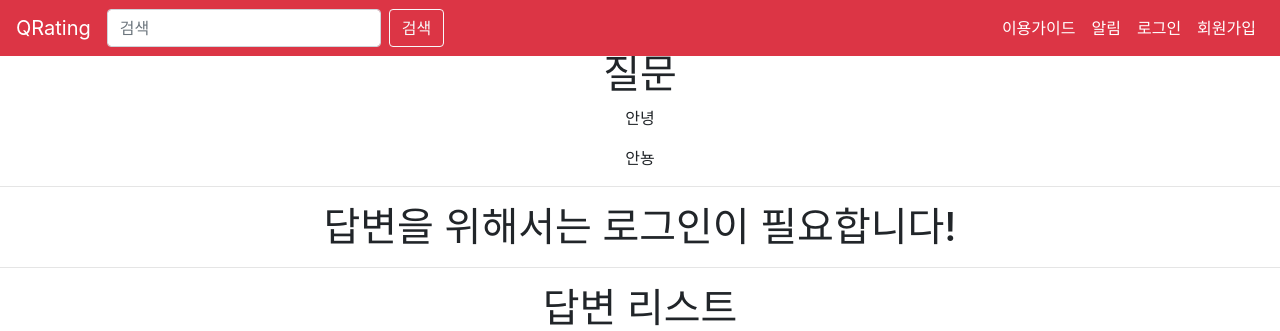
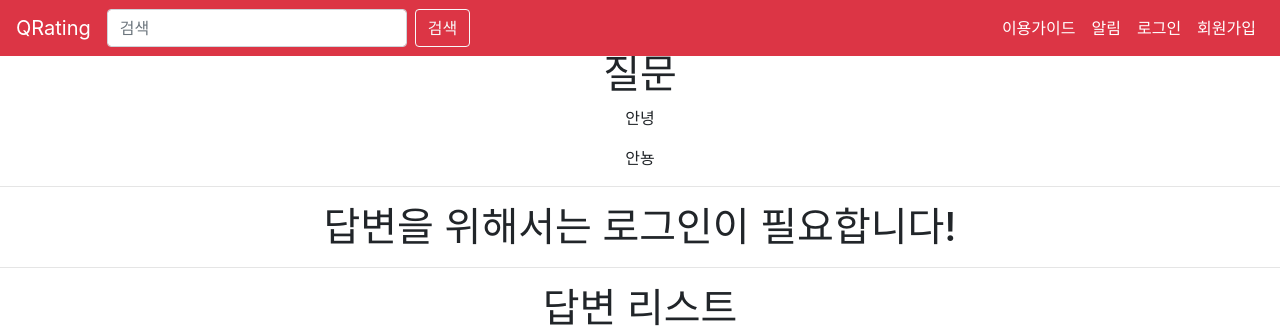
Before and after one commit to qrating/qrating, a Django app: page /question/2 in a window 1280 px wide. Shown: the top 331 px of the page. Run offline with Django 3.2, Linux system fonts and the light colour scheme; data comes from the database, SQL or seed files in the repository; both versions use the stored data as it was after the commit; parts of the project's set-up code (start-up, migrations or seed data) failed here and were passed over; some libraries are stand-ins or nearby versions.

Commit message:
commit for pull

```diff
--- a/blog/forms.py
+++ b/blog/forms.py
@@ -10,7 +10,7 @@ class QuestionForm(forms.ModelForm):
         widgets={
             'title': forms.TextInput(attrs={'class':'form-control'}),
             'content': forms.Textarea(attrs={'class':'form-control', 'placeholder':'화이팅><'}),
-            'price' : forms.NumberInput(attrs={'class':'form-control'}),
+            'price' : forms.Select(attrs={'class':'form-control'}),
         }
         labels={
             'title': '제목',
--- a/blog/templates/base.html
+++ b/blog/templates/base.html
@@ -9,7 +9,23 @@
         <link rel="stylesheet" href="https://stackpath.bootstrapcdn.com/bootstrap/4.3.1/css/bootstrap.min.css" integrity="sha384-ggOyR0iXCbMQv3Xipma34MD+dH/1fQ784/j6cY/iJTQUOhcWr7x9JvoRxT2MZw1T" crossorigin="anonymous">
         <link rel="stylesheet" type ="text/css" href="{% static 'blog/css/style.css' %}">
         <script src="{%static 'blog.js.function.js'%}" type="text/javascript"></script>
-        <title>QRating</title>
+        <script src="http://ajax.googleapis.com/ajax/libs/jquery/1.11.1/jquery.min.js"></script>
+        <script type="text/javascript">
+            jQuery(document).ready(function($) {
+                // hide the menu when the page load
+                $("#navbarSupportedContent").hide();
+                // when .menuBtn is clicked, do this
+                $(".navbar-toggler-icon").click(function() {
+                    // open the menu with slide effect
+                    $("#navbarSupportedContent").slideToggle(300);
+
+
+                });
+            });
+
+            </script>
+
+            <title>QRating</title>
 
     </head>
 
@@ -22,9 +38,9 @@
                 </button>
 
                 <div class="collapse navbar-collapse" id="navbarSupportedContent">
-                    <ul class="navbar-nav mr-auto">
+                    <ul class="navbar-nav mr-auto" id="searchNav">
                         <form id="searchform" method="get" action="{% url 'search' %}" class="form-inline my-2 my-lg-0">
-                            <input name="search" class="form-control mr-sm-2" type="search" placeholder="검색" aria-label="Search">
+                            <input name="search" class="form-control mr-sm-2" type="search" placeholder="검색" aria-label="Search" style="width: 300px;">
                             <button class="btn btn-outline-light my-2 my-sm-0" type="submit">검색</button>
                         </form>
                     </ul>
--- a/blog/views.py
+++ b/blog/views.py
@@ -32,7 +32,7 @@ def create_question(request):
         image_formset = QuestionImageFormSet(request.POST, request.FILES)
         price = DICT_PRICE.get(int(question_form['price'].value()))
 
-        if question_form.is_valid() and image_formset.is_valid() and profile.coin >= price:
+        if question_form.is_valid() and profile.coin >= price:
             profile.coin -= price
             profile.save()
 
@@ -57,7 +57,7 @@ def create_question(request):
                         question.tags.add(tag)
 
                 image_formset.instance = question
-                image_formset.save()
+                # image_formset.save()
 
                 return redirect('home')
         else:
```
Also changed, not shown: db.sqlite3.
